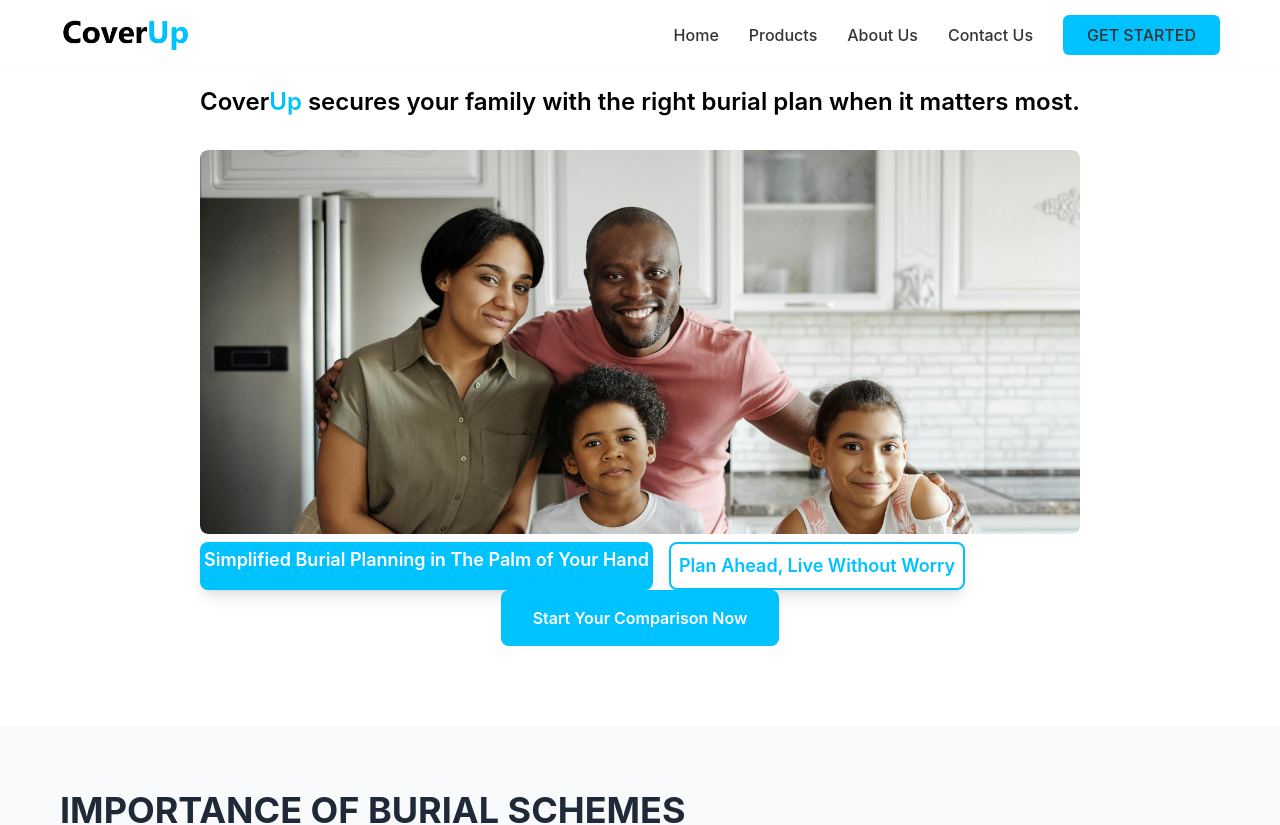
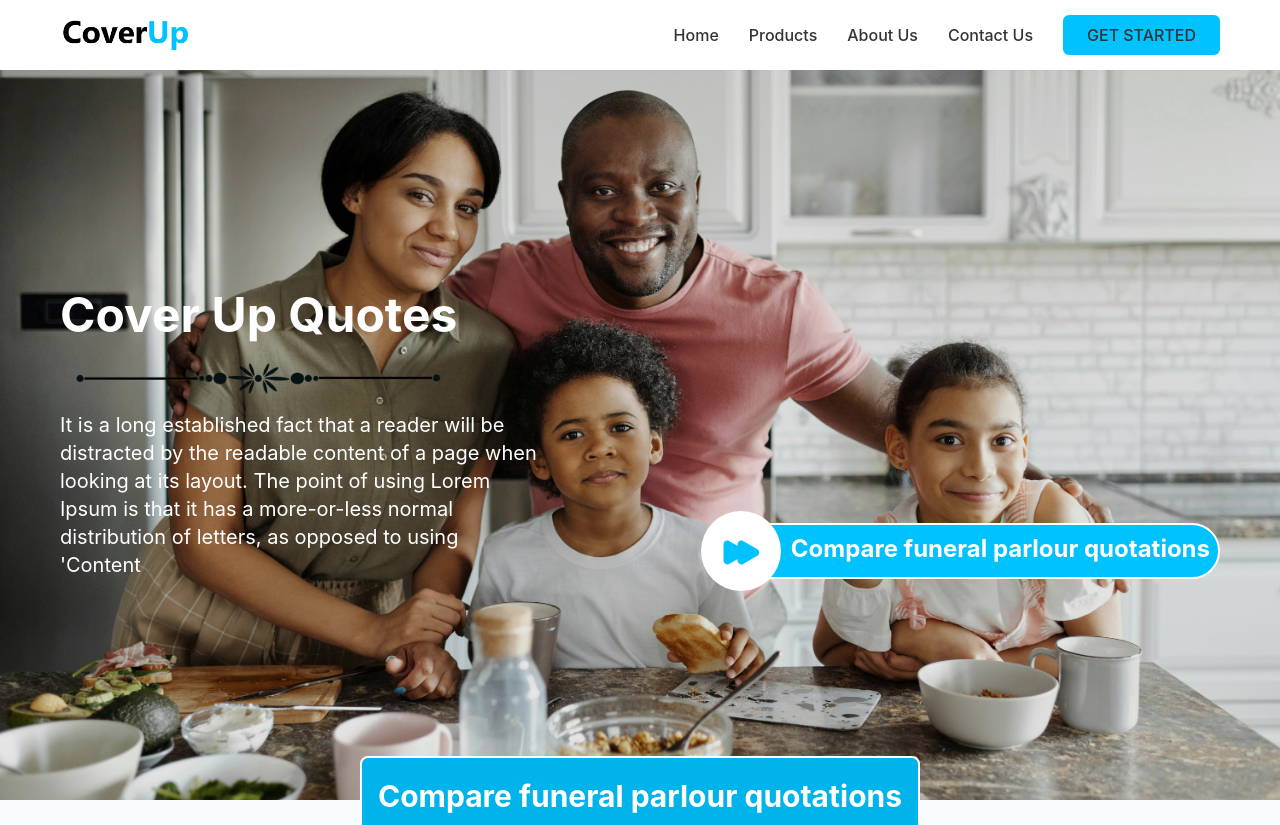
Before and after one commit to banelee59/Cover-mern, a React (Create React App) app: page / in a window 1280 px wide. Shown: the top 825 px of the page. Built offline with nearby package versions, Linux system fonts and the light colour scheme; no server answers.

Commit message:
refactor: redesign the hero section

```diff
--- a/src/pages/Home.js
+++ b/src/pages/Home.js
@@ -1,6 +1,7 @@
 import React, { useState } from 'react';
 import './Home.css';
 import { useNavigate } from 'react-router-dom';
+
 
 const Home = () => {
   const [isMenuOpen, setIsMenuOpen] = useState(false);
@@ -65,50 +66,53 @@ const Home = () => {
       </nav>
 
       {/* Hero Section */}
-      <section className="bg-white py-4 relative">
+      <section
+        className="py-4 relative bg-cover flex items-center justify-center bg-center"
+        style={{
+          backgroundImage: 'url("/images/home-image1.jpg")',
+          backgroundSize: 'cover',
+          backgroundPosition: 'center',
+          minHeight: 'calc(100vh - 70px)',
+        }}
+      >
+        <div className="absolute inset-0 bg-black bg-opacity-10"></div>
+        <div className="container h-full flex items-center justify-center mx-auto px-4 relative">
+          <div className="flex items-end justify-between w-full relative z-10">
+            <div className='w-5/12'>
+              <div className='w-fit' >
+                <h1 className="text-4xl md:text-5xl font-bold text-white">
+                  Cover Up Quotes
+                </h1>
+                <img src="/images/underline.png" alt="Hero Image" className="top-4 mx-auto w-[370px] h-auto object-contain" />
+              </div>
+              <p className="text-white text-xl mt-4">
+                It is a long established fact that a reader will be distracted by the readable content of a page when looking at its layout. The point of using Lorem Ipsum is that it has a more-or-less normal distribution of letters, as opposed to using 'Content
+              </p>
+            </div>
+            <div className='bg-[#00c2ff] items-center rounded-full border-white border-2 py-2 flex px-2'>
 
-
-        <div className="container mx-auto px-4">
-          <div className="flex flex-col items-center max-w-7xl mx-auto relative z-10">
-            <h1 className="text-lg sm:text-xl md:text-2xl text-black mb-4 md:mb-8 leading-tight text-center font-semibold">
-              Cover<span className="text-[#00c2ff]">Up</span> secures your family with the right burial plan when it matters most.
-            </h1>
-
-            <div className="w-full max-w-7xl h-96 mb-0 rounded-lg overflow-hidden">
-              <img
-                src="/images/home-image1.jpg"
-                alt="Family Protection"
-                className="w-full h-96 object-cover object-top rounded-lg shadow-lg"
-              />
-            </div>
-
-            {/* Hero Section Buttons */}
-            <div className="flex flex-col sm:flex-row gap-4 mt-2 w-full justify-left">
-              <div className="bg-[#00c2ff] rounded-lg p-1 shadow-lg hover:bg-[#00b3eb] transition-colors w-full sm:w-auto">
-                <h3 className="text-white text-lg font-semibold text-center">
-                  Simplified Burial Planning in The Palm of Your Hand
-                </h3>
+              <div className='mr-[74px] relative'>
+                <div className='bg-white size-20 flex items-center justify-center rounded-full -top-[40px] -left-[16px] absolute'>
+                  <svg xmlns="http://www.w3.org/2000/svg" className="h-12 w-12 ml-1 text-[#00c2ff]" viewBox="0 0 24 24" fill="currentColor">
+                    <path d="M5.055 7.06C3.805 6.347 2.25 7.25 2.25 8.69v8.122c0 1.44 1.555 2.343 2.805 1.628l7.108-4.061c1.26-.72 1.26-2.536 0-3.256L5.055 7.061z" />
+                    <path d="M12.055 7.06c-1.25-.713-2.805.19-2.805 1.63v8.122c0 1.44 1.555 2.343 2.805 1.628l7.108-4.061c1.26-.72 1.26-2.536 0-3.256l-7.108-4.062z" />
+                  </svg>
+                </div>
               </div>
 
-              <div className="bg-white rounded-lg p-2 shadow-lg border-2 border-[#00c2ff] hover:bg-[#00c2ff]/10 transition-colors w-full sm:w-auto">
-                <h3 className="text-[#00c2ff] text-lg font-semibold text-center">
-                  Plan Ahead, Live Without Worry
-                </h3>
-              </div>
+              <h4 className='text-white font-bold mb-1 text-2xl'>Compare funeral parlour quotations</h4>
             </div>
-
-            <button
-              onClick={() => navigate('/get-started')}
-              className="px-8 py-4 bg-[#00c2ff] text-white rounded-lg font-semibold hover:bg-[#00b3eb] transition-colors"
-            >
-              Start Your Comparison Now
-            </button>
           </div>
         </div>
+
+        <div className='absolute -bottom-10 rounded-lg border-white border-2 px-4 py-5 bg-[#00b3eb]'>
+          <h3 className='text-3xl text-white font-bold mb-1'>Compare funeral parlour quotations</h3>
+        </div>
+
       </section>
 
       {/* Add margin-top to main content to account for fixed navbar */}
-      <main className="pt-16">
+      <main className="">
         {/* Importance Section */}
         <section className="bg-gray-50 py-16">
           <div className="container mx-auto px-4">
```
Also changed, not shown: public/images/underline.png (added).
